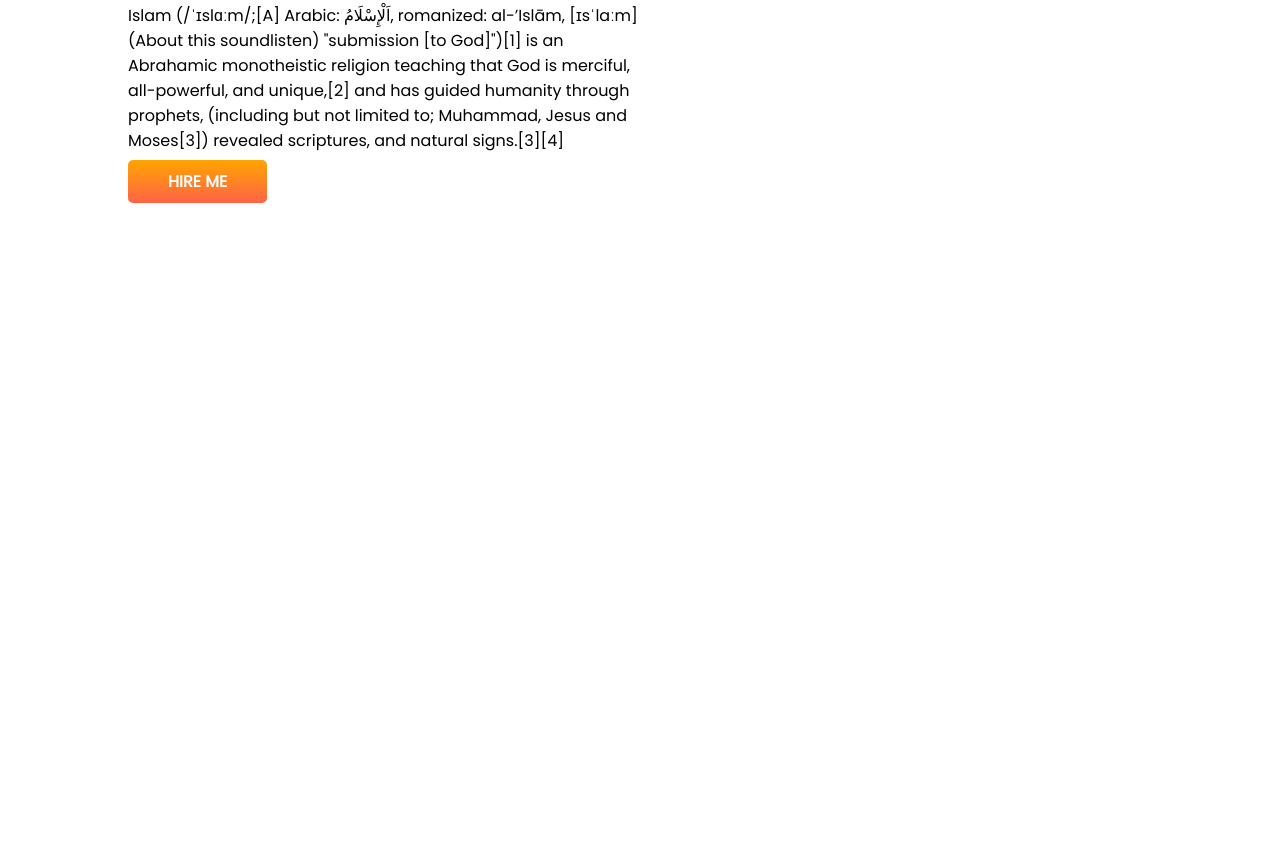
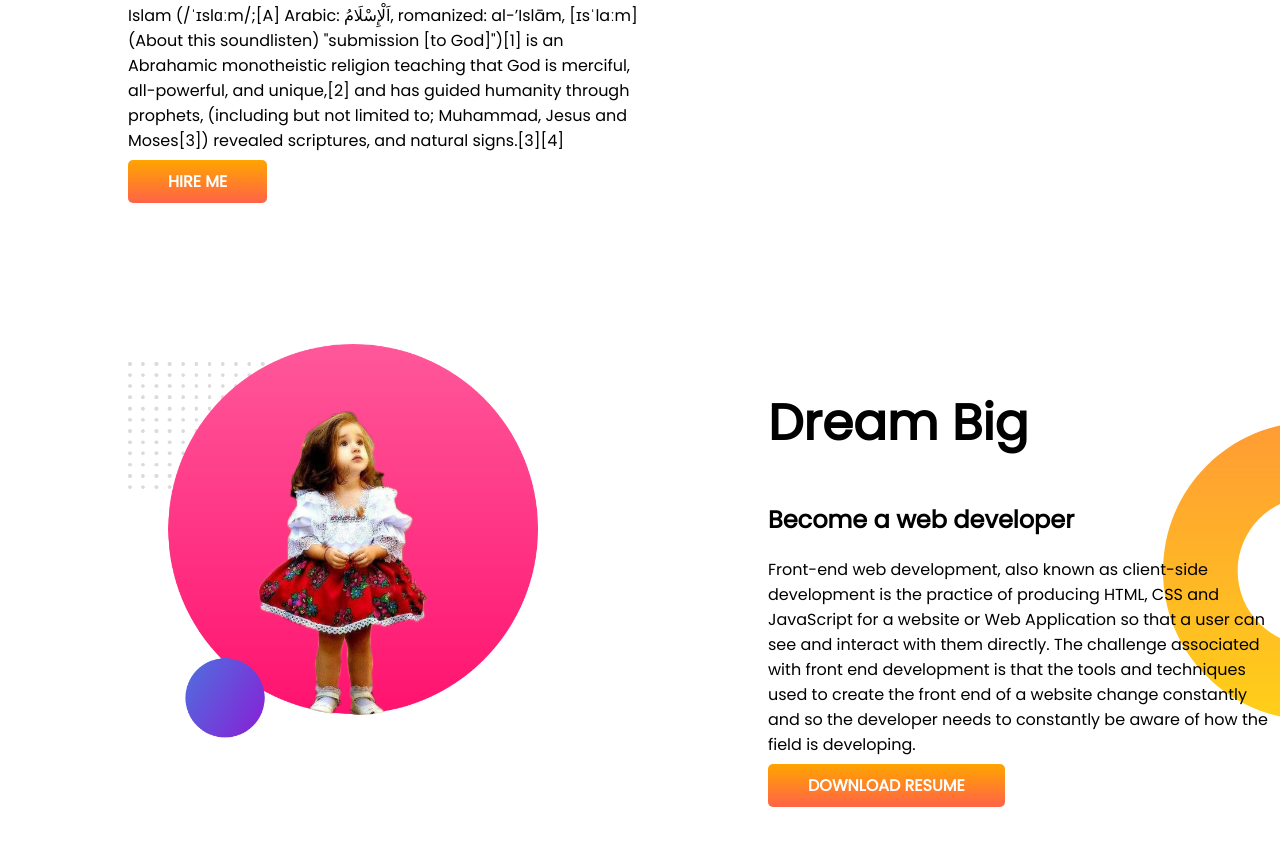
Before and after one commit to mahadibiiss/DEVELOPER-PORTFOLIO, a plain HTML site: page index.html in a window 1280 px wide. Shown: the part 469-1314 px from the top of the page. Before the commit the page ends 800 px from the top, so only its background shows below. Drawn offline with Linux system fonts and the light colour scheme.

Commit message:
added dream

```diff
--- a/index.html
+++ b/index.html
@@ -13,6 +13,7 @@
 </head>
 
 <body>
+
     <section class="top-banner">
         <div class="half-weith">
             <h1>Welcome TO </h1>
@@ -22,13 +23,24 @@
                 "submission [to God]")[1] is an Abrahamic monotheistic religion teaching that God is merciful, all-powerful,
                 and unique,[2] and has guided humanity through prophets, (including but not limited to; Muhammad, Jesus and
                 Moses[3]) revealed scriptures, and natural signs.[3][4]</p>
-                <a class="button" href="https://www.youtube.com/watch?v=w1RDZ-sQ5U8">HIRE ME</a>
+                <a class="button" target="_blank" href="https://www.youtube.com/watch?v=w1RDZ-sQ5U8">HIRE ME</a>
         </div>
         <div class="half-weith">
             <img src="images/baby.png" alt="">
         </div>
 
     </section>
+    <section class="dream-big">
+        <div class="half-weith">
+            <img src="images/baby2.png" alt="">
+        </div>
+        <div class="half-weith">
+            <h1>Dream Big</h1>
+            <h2>Become a web developer</h2>
+            <p>Front-end web development, also known as client-side development is the practice of producing HTML, CSS and JavaScript for a website or Web Application so that a user can see and interact with them directly. The challenge associated with front end development is that the tools and techniques used to create the front end of a website change constantly and so the developer needs to constantly be aware of how the field is developing.</p>
+            <a class="button" target="_blank" href="https://www.youtube.com/watch?v=UAaVW1L6XCs">DOWNLOAD RESUME</a>
+        </div>
+    </section>
 </body>
 
 </html>
--- a/style.css
+++ b/style.css
@@ -10,6 +10,7 @@ h1{
 }
 section{
     display: flex;
+    margin-bottom: 150px;
 }
 .half-weith{
     width: 50%;
@@ -30,3 +31,8 @@ section{
     background-image: url(images/top-banner.png);
     background-repeat: no-repeat;
 }
+.dream-big{
+    background-image: url(images/dream-bg.png);
+    background-repeat: no-repeat;
+    background-position: right;
+}
```
Also changed, not shown: 1 other file.
